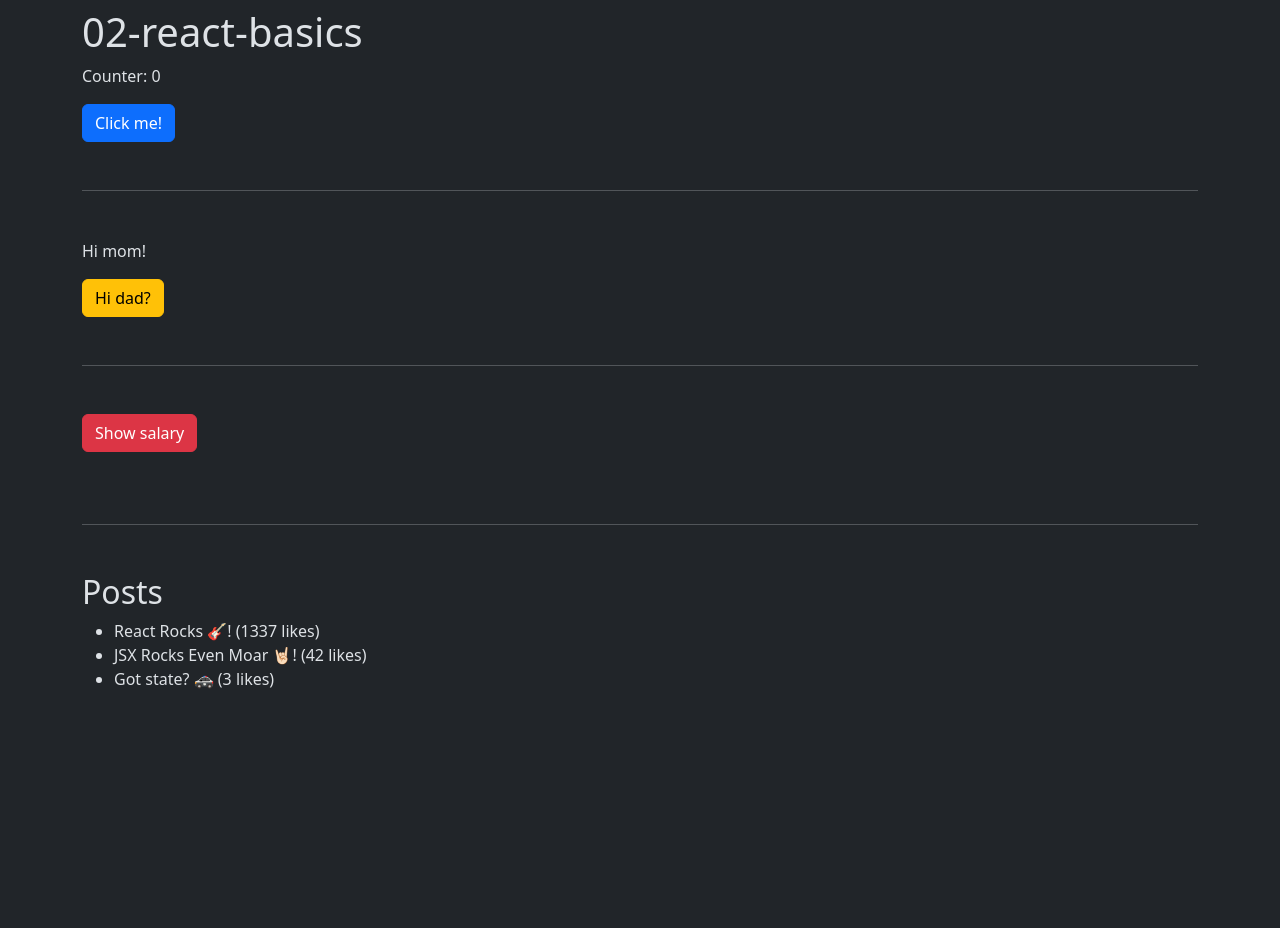
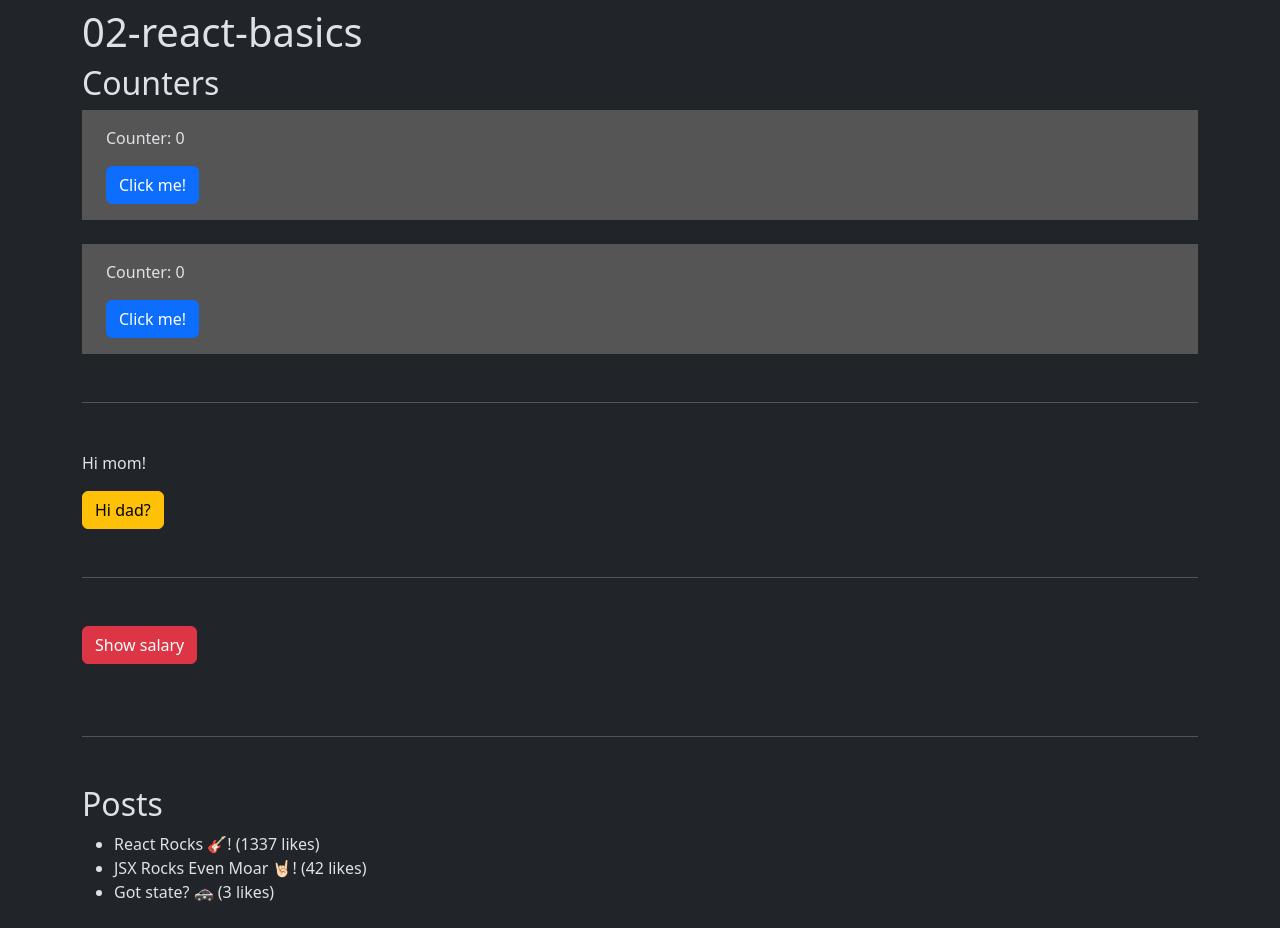
Before and after one commit to Steddie/ykrea26v1, a React (Vite) app in the folder 02-react-basics/: page / in a window 1280 px wide. Before the commit the page ends 800 px from the top, so only its background shows below. Built offline with nearby package versions, Linux system fonts and the light colour scheme.

Commit message:
Moved click counter 👆🏻🐁 to our very first component. Each component instance has its own state.

```diff
--- a/02-react-basics/src/App.tsx
+++ b/02-react-basics/src/App.tsx
@@ -1,5 +1,6 @@
 import { useState } from "react";
 import "./assets/scss/App.scss";
+import Counter from "./components/Counter";
 
 interface Post {
 	id: number;
@@ -9,7 +10,6 @@ interface Post {
 
 function App() {
 	// let counter = 0;  // stateless
-	const [counter, setCounter] = useState(0);
 	const [msg, setMsg] = useState("Hi mom!");
 	const [posts, setPosts] = useState<Post[]>([
 		{ id: 1, title: "React Rocks 🎸!", likes: 1337 },
@@ -18,18 +18,6 @@ function App() {
 	]);
 	const [salary, setSalary] = useState(10);
 	const [showSalary, setShowSalary] = useState(false);
-
-	const handleBtnClick = () => {
-		console.log("Counter before updates:", counter);  // 0
-
-		setCounter( (prevValue) => prevValue + 1 );  // prevValue = 0, return 1
-
-		console.log("Counter between updates:", counter);  // 0
-
-		setCounter( (prevValue) => prevValue + 1 );  // prevValue = 1, return 2
-
-		console.log("Counter after updates:", counter);  // 0
-	}
 
 	const handleChangeSalary = (amount: number) => {
 		if (salary + amount < 5) {
@@ -40,15 +28,17 @@ function App() {
 		setSalary(salary + amount);
 	}
 
-	console.log("App is rendering, counter is:", counter);
+	console.log("App is rendering...");
 
 	return (
 		<div className="container py-2">
 			<h1>02-react-basics</h1>
 
-			<p>Counter: {counter}</p>
+			<h2>Counters</h2>
 
-			<button className="btn btn-primary" onClick={handleBtnClick}>Click me!</button>
+			<Counter />
+
+			<Counter />
 
 			<hr />
 
--- a/02-react-basics/src/assets/scss/App.scss
+++ b/02-react-basics/src/assets/scss/App.scss
@@ -3,3 +3,9 @@
 hr {
 	margin: 3rem 0;
 }
+
+.counter {
+	background-color: #555;
+	margin-bottom: 1.5rem;
+	padding: 1rem 1.5rem;
+}
--- /dev/null
+++ b/02-react-basics/src/components/Counter.tsx
@@ -0,0 +1,27 @@
+import { useState } from "react";
+
+const Counter = () => {
+	const [counter, setCounter] = useState(0);
+
+	const handleBtnClick = () => {
+		console.log("Counter before updates:", counter);  // 0
+
+		setCounter( (prevValue) => prevValue + 1 );  // prevValue = 0, return 1
+
+		console.log("Counter between updates:", counter);  // 0
+
+		setCounter( (prevValue) => prevValue + 1 );  // prevValue = 1, return 2
+
+		console.log("Counter after updates:", counter);  // 0
+	}
+
+	return (
+		<div className="counter">
+			<p>Counter: {counter}</p>
+
+			<button className="btn btn-primary" onClick={handleBtnClick}>Click me!</button>
+		</div>
+	)
+}
+
+export default Counter;
```
